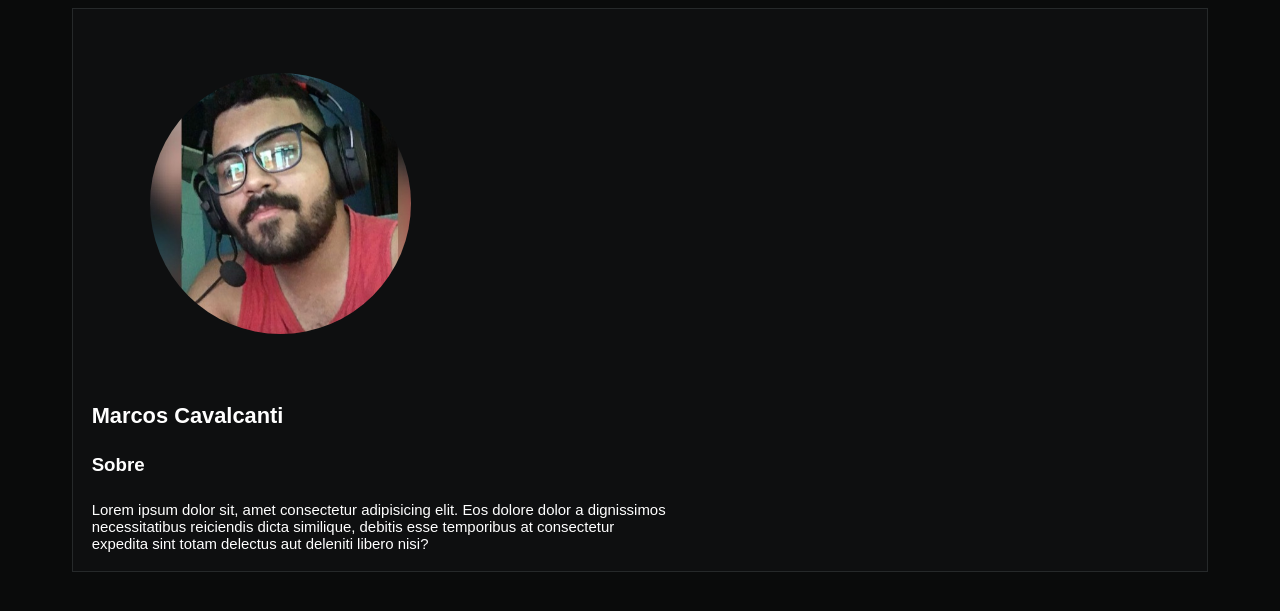
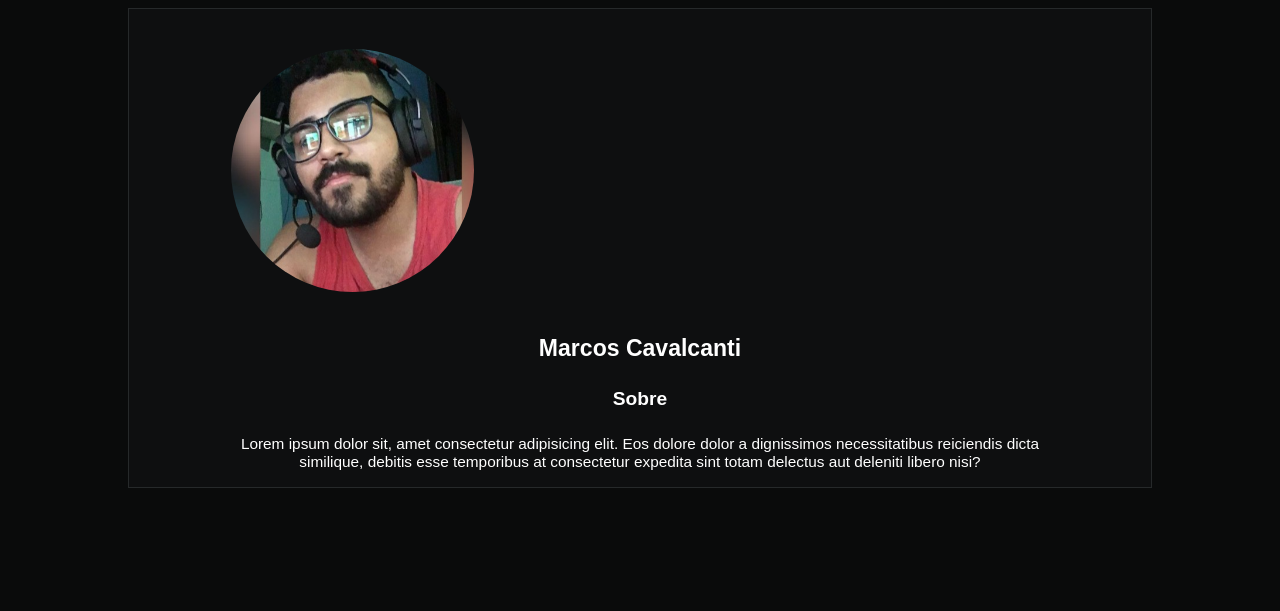
Before and after one commit to Marcos-Cavalcanti21/Portfolio-HTML, a PHP site: page / in a window 1280 px wide. Shown: the top 611 px of the page. Run offline with PHP 8.4, Linux system fonts and the light colour scheme; style sheets or scripts are compiled from the project's sources.

Commit message:
ajustes responsividade

```diff
--- a/index.html
+++ b/index.html
@@ -5,13 +5,16 @@
     <meta charset="UTF-8">
     <meta http-equiv="X-UA-Compatible" content="IE=edge">
     <meta name="viewport" content="width=device-width, initial-scale=1.0">
+    <title>Marcos Cavalcanti Dev</title>
     <link rel="stylesheet" href="./styles/css/main.css">
     <link rel="stylesheet" href="./styles/css/animations.css">
     <script src="./public/scripts/main.js"></script>
-    <title>Marcos Cavalcanti Dev</title>
 </head>
 
-<body><header>
+<body>
+    <div id="page-landing">
+        <div id="container">
+            <header>
 
             </header>
 
@@ -25,7 +28,9 @@
 
                     <h4>Sobre</h4>
                     <p>
-                Lorem ipsum dolor sit, amet consectetur adipisicing elit. Eos dolore dolor a dignissimos necessitatibus reiciendis dicta similique, debitis esse temporibus at consectetur expedita sint totam delectus aut deleniti libero nisi?
+                        Lorem ipsum dolor sit, amet consectetur adipisicing elit. Eos dolore dolor a dignissimos
+                        necessitatibus reiciendis dicta similique, debitis esse temporibus at consectetur expedita sint
+                        totam delectus aut deleniti libero nisi?
                     </p>
                 </div>
 
@@ -39,6 +44,8 @@
 
                 </div>
             </section>
+        </div>
+    </div>
 </body>
 
 </html>
--- a/styles/css/main.css
+++ b/styles/css/main.css
@@ -1,34 +1,78 @@
 html {
   width: 90%;
   margin: 0 auto;
-  font-size: 14pt;
+  font-size: 1vw;
   font-family: sans-serif;
   background-color: #0a0b0b;
+}
+
+#page-landing {
+  display: flex;
+}
+
+#container {
+  margin: auto;
+  width: 90%;
+  background-color: #0e0f10;
+  border: 1px solid #26292a;
 }
 
 section {
   /* width: 90%; */
   height: 100%;
-  background-color: #0e0f10;
-  border: 1px solid #26292a;
 }
 section .profile {
   width: 19vmax;
-  margin: 5vmax 6vmax;
+  margin: 3vmax auto;
 }
 section .profile img {
-  width: 14rem;
+  width: 100%;
   border-radius: 50%;
 }
 section .about {
   color: white;
-  margin: 1rem;
+  font-size: 5vw;
+  text-align: center;
+  width: 100%;
 }
 section .about h3 {
-  width: 20rem;
+  font-size: 1.2em;
 }
 section .about p {
-  font-size: 0.8rem;
+  font-size: 0.8em;
   color: white;
-  width: 31rem;
+  width: 100%;
 }
+
+@media (min-width: 760px) {
+  #page-landing {
+    display: flex;
+  }
+  /*    #container {
+         margin: auto;
+         width: min(90%, 1120px);
+     } */
+  section {
+    /* width: 90%; */
+    height: 100%;
+    margin: 0 8vw;
+  }
+  section .profile {
+    width: 19vw !important;
+    margin: 5vh 0 !important;
+  }
+  section .profile img {
+    width: 100%;
+    border-radius: 50%;
+  }
+  section .about {
+    font-size: 1.5vw !important;
+    width: 100% !important;
+  }
+  section .about h3 {
+    font-size: 1.2em !important;
+  }
+  section .about p {
+    font-size: 0.8em !important;
+  }
+}
--- a/styles/css/main.min.css
+++ b/styles/css/main.min.css
@@ -1 +1 @@
-html{width:90%;margin:0 auto;font-size:14pt;font-family:sans-serif;background-color:#0a0b0b}section{height:100%;background-color:#0e0f10;border:1px solid #26292a}section .profile{width:19vmax;margin:5vmax 6vmax}section .profile img{width:14rem;border-radius:50%}section .about{color:#fff;margin:1rem}section .about h3{width:20rem}section .about p{font-size:.8rem;color:#fff;width:31rem}
+html{width:90%;margin:0 auto;font-size:1vw;font-family:sans-serif;background-color:#0a0b0b}#page-landing{display:flex}#container{margin:auto;width:90%;background-color:#0e0f10;border:1px solid #26292a}section{height:100%}section .profile{width:19vmax;margin:3vmax auto}section .profile img{width:100%;border-radius:50%}section .about{color:#fff;font-size:5vw;text-align:center;width:100%}section .about h3{font-size:1.2em}section .about p{font-size:.8em;color:#fff;width:100%}@media(min-width: 760px){#page-landing{display:flex}section{height:100%;margin:0 8vw}section .profile{width:19vw !important;margin:5vh 0 !important}section .profile img{width:100%;border-radius:50%}section .about{font-size:1.5vw !important;width:100% !important}section .about h3{font-size:1.2em !important}section .about p{font-size:.8em !important}}
--- a/styles/main.scss
+++ b/styles/main.scss
@@ -16,41 +16,96 @@ html {
 
     margin: 0 auto;
 
-    font-size: 14pt;
+    font-size: 1vw;
     font-family: sans-serif;
 
     background-color: #0a0b0b;
 }
 
+#page-landing {
+    display: flex;
+}
+
+#container {
+    margin: auto;
+    width: min(90%, 100%);
+
+    background-color: #0e0f10;
+        border: 1px solid #26292a;
+}
+
 section {
     /* width: 90%; */
     height: 100%;
-    background-color: #0e0f10;
-    border: 1px solid #26292a;
 
     .profile {
         width: 19vmax;
-        margin: 5vmax 6vmax;
+        margin: 3vmax auto;
 
         img {
-            width: 14rem;
+            width: 100%;
             border-radius: 50%;
         }
     }
 
     .about {
         color: white;
-        margin: 1rem;
+        font-size: 5vw;
+        text-align: center;
+
+        width: 100%;
 
         h3 {
-            width: 20rem;
+            font-size: 1.2em;
         }
 
         p {
-            font-size: 0.8rem;
+            font-size: 0.8em;
             color: #ffff;
-
-            width: 31rem;
+            width: 100%;
         }
     }
 }
+
+@media (min-width: 760px) {
+    #page-landing {
+        display: flex;
+    }
+
+ /*    #container {
+        margin: auto;
+        width: min(90%, 1120px);
+    } */
+
+    section {
+        /* width: 90%; */
+        height: 100%;
+
+        margin: 0 8vw;
+
+        .profile {
+            width: 19vw !important;
+            margin: 5vh 0 !important;
+
+            img {
+                width: 100%;
+                border-radius: 50%;
+            }
+        }
+
+        .about {
+            font-size: 1.5vw !important;
+            width: 100% !important;
+
+            h3 {
+                font-size: 1.2em !important;
+            }
+
+            p {
+                font-size: 0.8em !important;
+            }
+        }
+
+    }
+
+}
```
Lines whose indentation alone changed are shown as unchanged.
